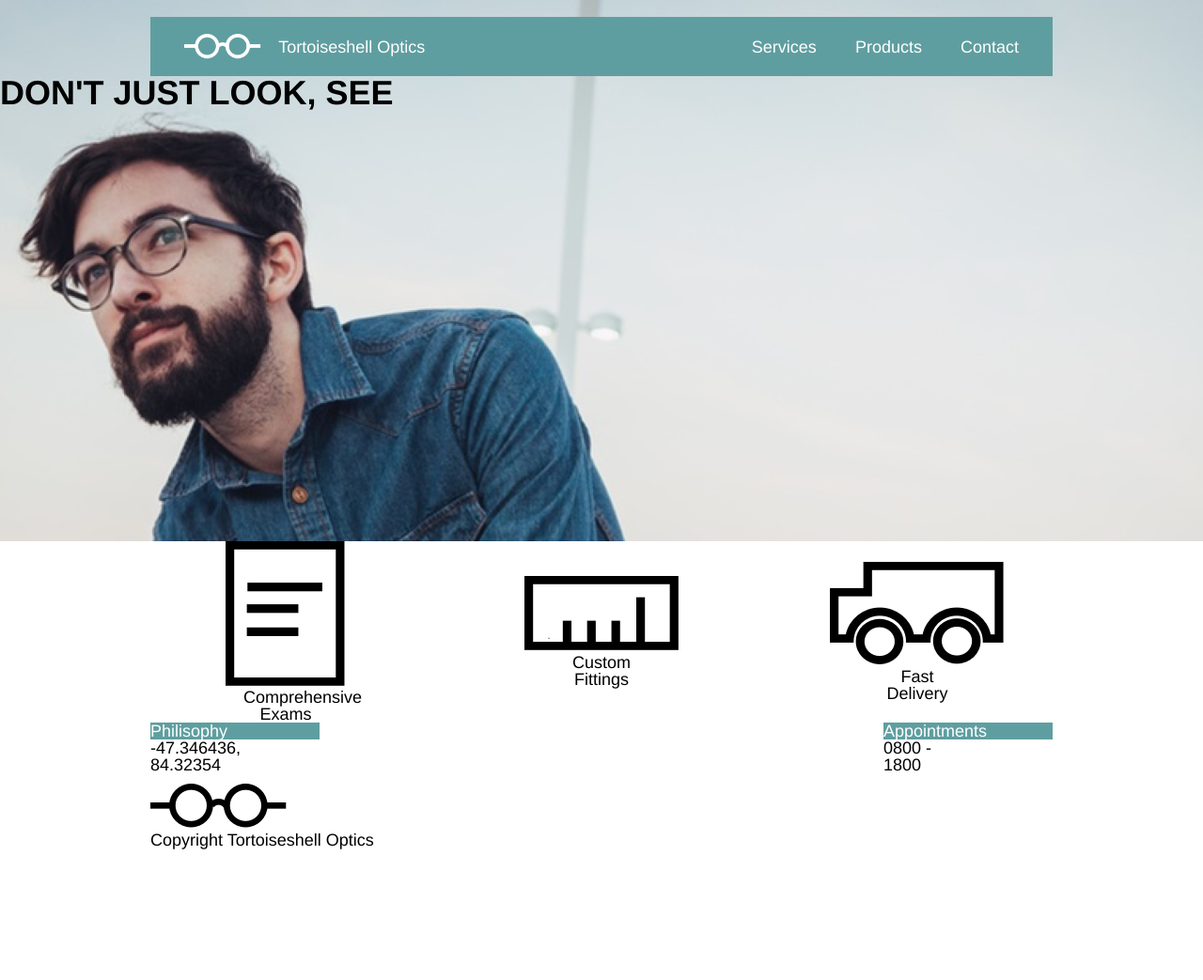
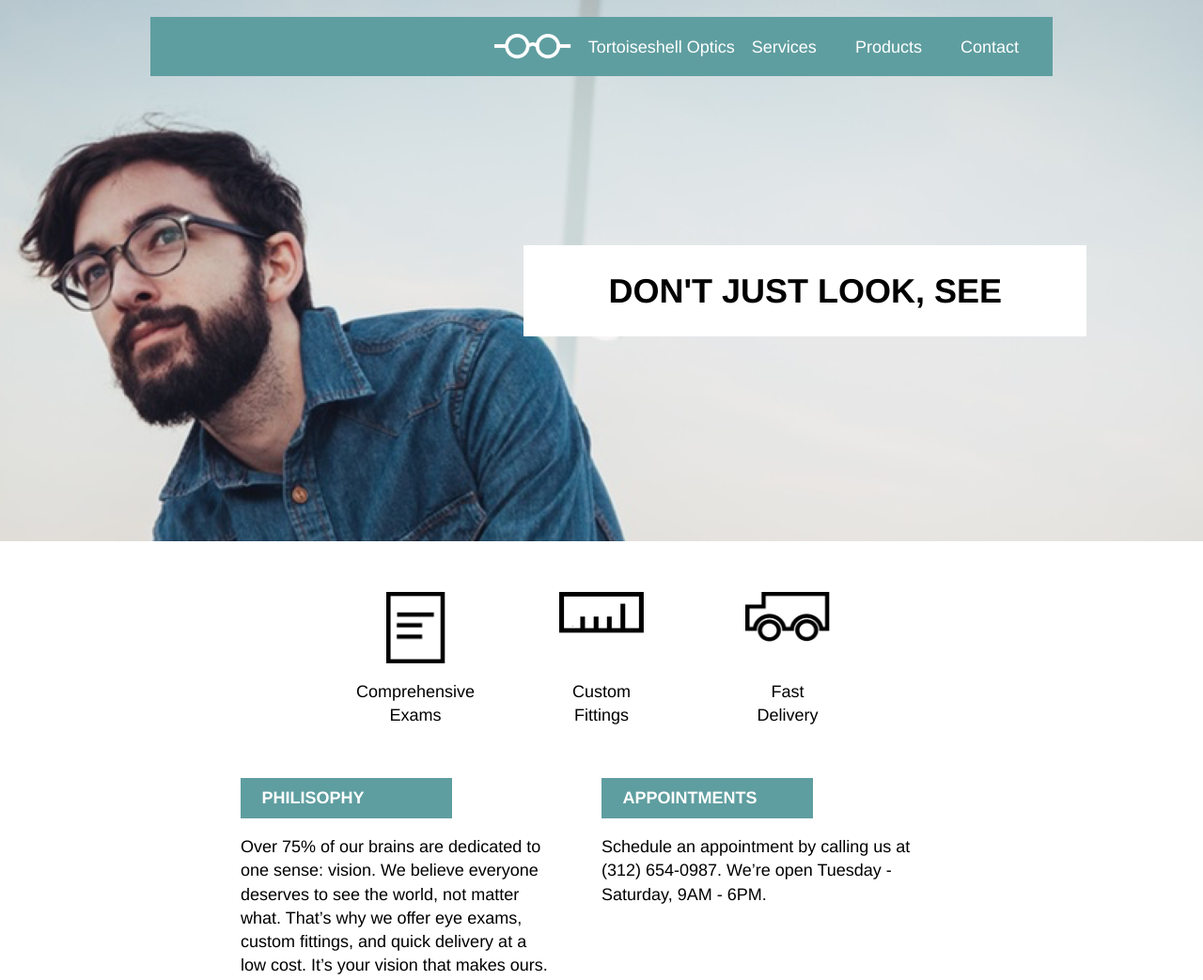
Before and after one commit to dcupitt/Tortoiseshell, a plain HTML site: page index.html in a window 1280 px wide. Shown: the top 1043 px of the page at 94% size. Before the commit the page ends 913 px from the top, so only its background shows below. Drawn offline with Linux system fonts and the light colour scheme.

Commit message:
page styling except footer

```diff
--- a/index.html
+++ b/index.html
@@ -5,20 +5,19 @@
     <link href="./resources/css/reset.css" type="text/css" rel="stylesheet">
     <link href="./resources/css/index.css" type="text/css" rel="stylesheet">
   </head>
+
   <body>
     <div class="mainbody">
 
 <!-- Banner -->
-<div class="banner">
-
+  <header>
   <!-- Navbar -->
-<header>
-  <div class="header container">
+  <div class="navbar container flex">
     <div class="logo">
       <img src="./resources/images/logo-white.png" alt="Tortoiseshell Optics logo in white">
       <span>Tortoiseshell Optics</span>
     </div>
-    <div class="nav">
+    <nav>
       <ul class="desktop">
         <li><a href="#">Services</a></li>
         <li><a href="#">Products</a></li>
@@ -27,56 +26,41 @@
       <ul class="mobile">
         <li><a href="#">Menu</a></li>
       </ul>
+    </nav>
   </div>
+
+<!-- text block -->
+   <div class="flex container">
+      <h1 class="bannertext">DON'T JUST LOOK, SEE</h1>
    </div>
+
  </header>
 
-<!-- text block -->
-  <div class="bannertext">
-    <h1>DON'T JUST LOOK, SEE</h1>
-  </div>
-
-</div>
-
 <!-- Value props -->
-  <div>
-    <div class="container items">
+  <div class="valueprops">
     <div class="prop">
-        <div class="propicon">
-          <img src="./resources/images/paper-icon.png" alt="Paper Icon">
-        </div>
-        <div class="propname">
+      <img src="./resources/images/paper-icon.png" alt="Paper Icon" id="paper">
       <p>Comprehensive Exams</p>
     </div>
+    <div class="prop">
+        <img src="./resources/images/ruler-icon.png" alt="Ruler Icon" id="ruler">
+        <p>Custom Fittings</p>
       </div>
       <div class="prop">
-        <div class="propicon">
-          <img src="./resources/images/ruler-icon.png" alt="Ruler Icon">
-        </div>
-        <div class="propname">
-          <p>Custom Fittings</p>
-        </div>
-      </div>
-      <div class="prop">
-        <div class="propicon">
-          <img src="./resources/images/truck-icon.png" alt="Truck Icon">
-        </div>
-        <div class="propname">
+        <img src="./resources/images/truck-icon.png" alt="Truck Icon" id="truck">
         <p>Fast Delivery</p>
-        </div>
-      </div>
       </div>
     </div>
 
 <!-- Location -->
-<div>
   <div class="information container">
     <div class="info">
       <div class="infotop">
         <p>Philisophy</p>
       </div>
       <div class="infobottom">
-        <p>-47.346436, 84.32354</p>
+        <p>Over 75% of our brains are dedicated to one sense: vision. We believe everyone deserves to see the world, not matter what. That’s why we offer eye exams, custom fittings, and quick delivery at a low cost. It’s your vision that makes ours.
+        </p>
       </div>
     </div>
     <div class="info">
@@ -84,8 +68,8 @@
         <p>Appointments</p>
       </div>
       <div class="infobottom">
-        <p>0800 - 1800</p>
-      </div>
+        <p>Schedule an appointment by calling us at (312) 654-0987. We’re open Tuesday - Saturday, 9AM - 6PM.
+        </p>
       </div>
     </div>
   </div>
--- a/resources/css/index.css
+++ b/resources/css/index.css
@@ -1,4 +1,5 @@
-html {
+html,
+p {
   font-size: 18px;
   font-family: Helvetica, sans-serif;
   line-height: 1.4;
@@ -9,8 +10,8 @@ html {
   width: 100%;
 }
 
-.header,
-.infotop {
+.navbar,
+.infotop p {
   background-color: cadetblue;
   color: white;
 }
@@ -20,7 +21,16 @@ html {
   margin: 0 auto;
 }
 
-.header {
+.flex {
+  display: flex;
+}
+
+.navbar .flex {
+  justify-content: space-between;
+  align-items: center;
+}
+
+.navbar {
   display: flex;
   justify-content: space-between;
   align-items: center;
@@ -31,13 +41,16 @@ html {
   display: flex;
   align-items: center;
 }
-.nav {
+nav {
   display: inline-block;
   padding-right: 1rem;
 }
 
+nav li {
+}
+
 .logo,
-.nav li {
+nav li {
   padding-top: 1rem;
   padding-bottom: 1rem;
 }
@@ -55,11 +68,12 @@ li {
   display: inline-block;
   padding-left: 1rem;
   padding-right: 1rem;
+  height: 100%;
 }
 
 /* Banner styling */
 
-.banner {
+header {
   height: 31rem;
   background-image: url("../../resources/images/glasses-bg.png");
   background-position: center;
@@ -68,13 +82,19 @@ li {
   padding-top: 1rem;
 }
 
-.banner .container {
-
+.bannertext {
+  display: inline-block;
+  background-color: white;
+  padding: 1.5rem 5rem;
+  margin-top: 10rem;
+  margin-right: -2rem;
+  line-height: 1.2;
 }
 
-.bannertext {
+header .flex {
+  justify-content: flex-end;
+}
 
-}
 
 /* Navbar styling */
 ul {
@@ -89,46 +109,58 @@ ul {
 
 }
 
-/* Products styling */
+/* Value Props styling */
+.valueprops {
+  display: flex;
+  justify-content: center;
+}
+
 .items {
-  display: flex;
-  justify-content: space-between;
+
 }
 
 .prop {
   display: flex;
   flex-direction: column;
-  justify-content: center;
+  justify-content: space-between;
   align-items: center;
-  width: 30%;
-  height: auto;
+  width: 5rem;
+  height: 8rem;
+  text-align: center;
+  margin: 3rem;
 }
 
-.propicon {
-
+#paper {
+  width: 3.5rem;
 }
 
-.propname {
-  max-width: 5rem;
-  text-align: center;
+#ruler,
+#truck {
+  width: 5rem;
 }
 
 /* Location styling */
 .information {
   display: flex;
-  justify-content: space-between;
+  justify-content: center;
 }
 
 .info {
-
+  width: 35%;
+  margin-right: 5%;
+  margin-bottom: 5rem;
 }
 
-.infotop {
+.infotop p {
   width: 10rem;
+  padding: 0.5rem 1.25rem;
+  margin-bottom: 1rem;
+  font-weight: bold;
+  text-transform: uppercase;
 }
 
 .infobottom {
-  width: 35%;
+
 }
 
 /* Footer styling */
@@ -159,7 +191,7 @@ a {
 }
 
 li:hover {
-  background-color: DarkCyan;
+  border-bottom: 2px solid white;
 }
 
 /* Media queries */
```
Lines whose indentation alone changed are shown as unchanged.
